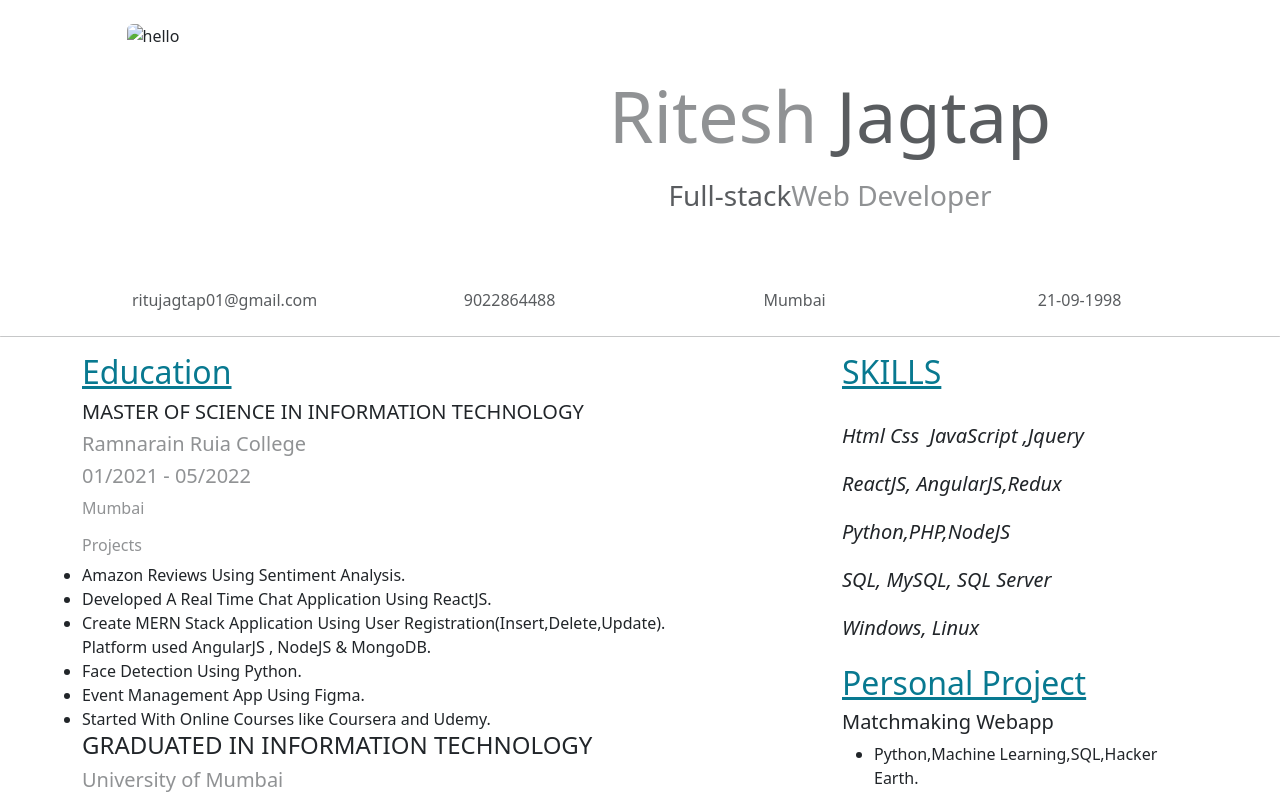
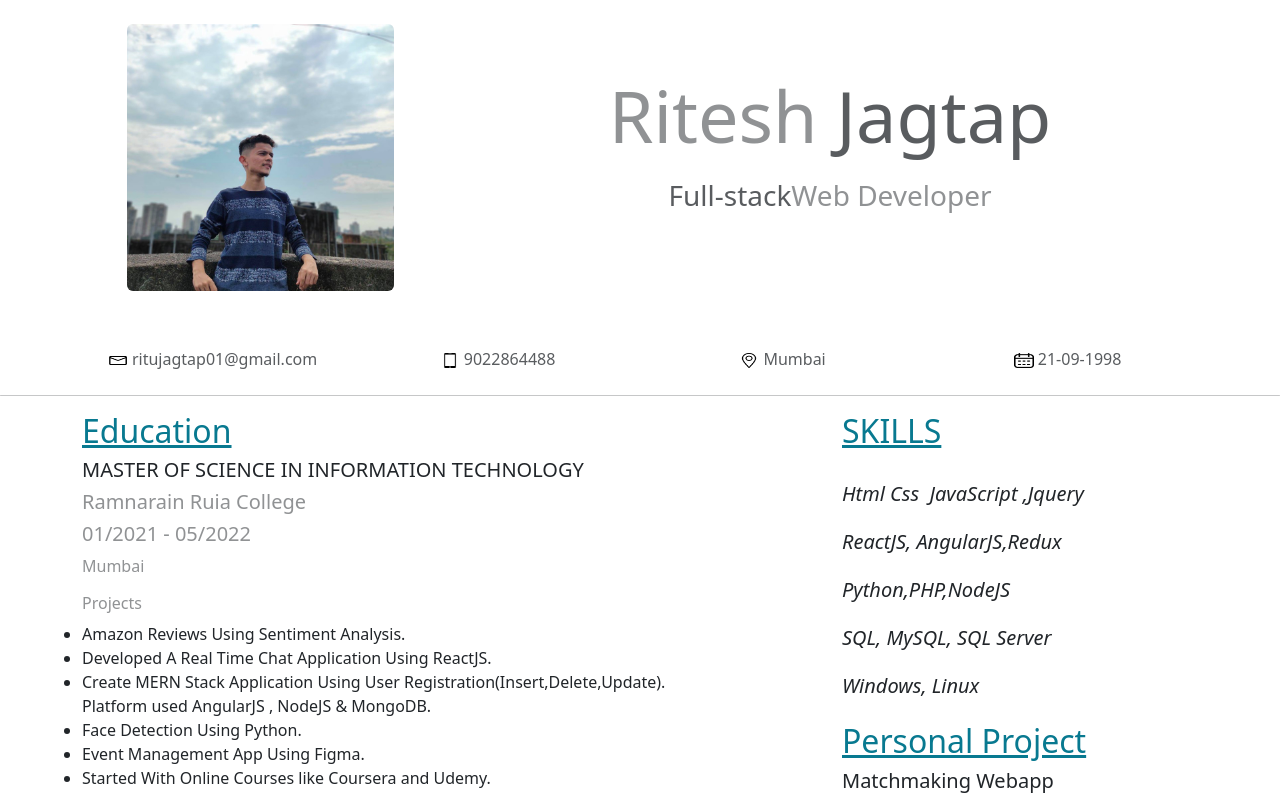
Before and after one commit to Ritesh227/resume, a plain HTML site: page index.html in a window 1280 px wide. Shown: the top 796 px of the page. Drawn offline with Linux system fonts and the light colour scheme; the site is published under a folder, as on GitHub Pages, so addresses that start at the root find nothing.

Commit message:
img changes

```diff
--- a/index.html
+++ b/index.html
@@ -18,7 +18,7 @@
     <div class="container border border-0 border-dark mt-4">
         <div class="row">
             <div class="col-sm-4">
-                <img src="/img/Profile pic.jpg" alt="hello" class="img-fluid rounded mx-auto d-block w-75">
+                <img src="img/Profile pic.jpg" alt="hello" class="img-fluid rounded mx-auto d-block w-75">
             </div>
             <div class="col-sm-8">
                 <h2 class="text-center mt-5 text-body-tertiary display-2">Ritesh
@@ -31,19 +31,19 @@
        <div class="container mt-5 ">
         <div class="row">
             <div class="col-md-3 text-center text-body-secondary p-2">
-                <img src="/img/mailbox.png" class="icon-1" height="15px" width="20px">
+                <img src="img/mailbox.png" class="icon-1" height="15px" width="20px">
                 ritujagtap01@gmail.com
             </div>
             <div class="col-md-3 text-center text-body-secondary p-2">
-                <img src="/img/smartphone-call.png" class="icon-2" height="15px" width="20px">
+                <img src="img/smartphone-call.png" class="icon-2" height="15px" width="20px">
                 9022864488
             </div>
             <div class="col-md-3 text-center text-body-secondary p-2" >
-                <img src="/img/location.png" class="icon-3" height="15px" width="20px">
+                <img src="img/location.png" class="icon-3" height="15px" width="20px">
                 Mumbai
             </div>
             <div class="col-md-3 text-center text-body-secondary p-2">
-                <img src="/img/calendar.png" class="icon-4" height="15px" width="20px">
+                <img src="img/calendar.png" class="icon-4" height="15px" width="20px">
                 21-09-1998
             </div>
         </div>
```
